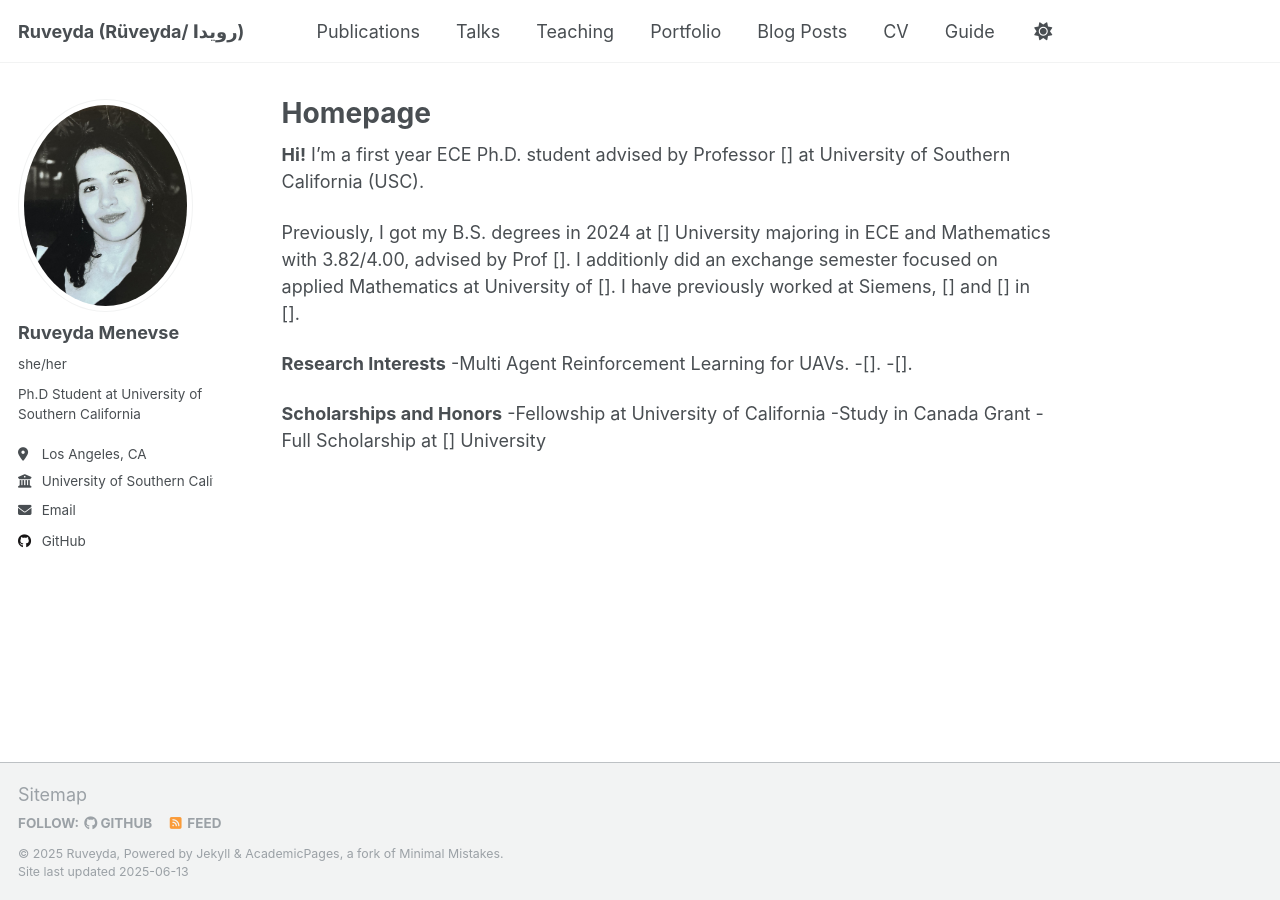
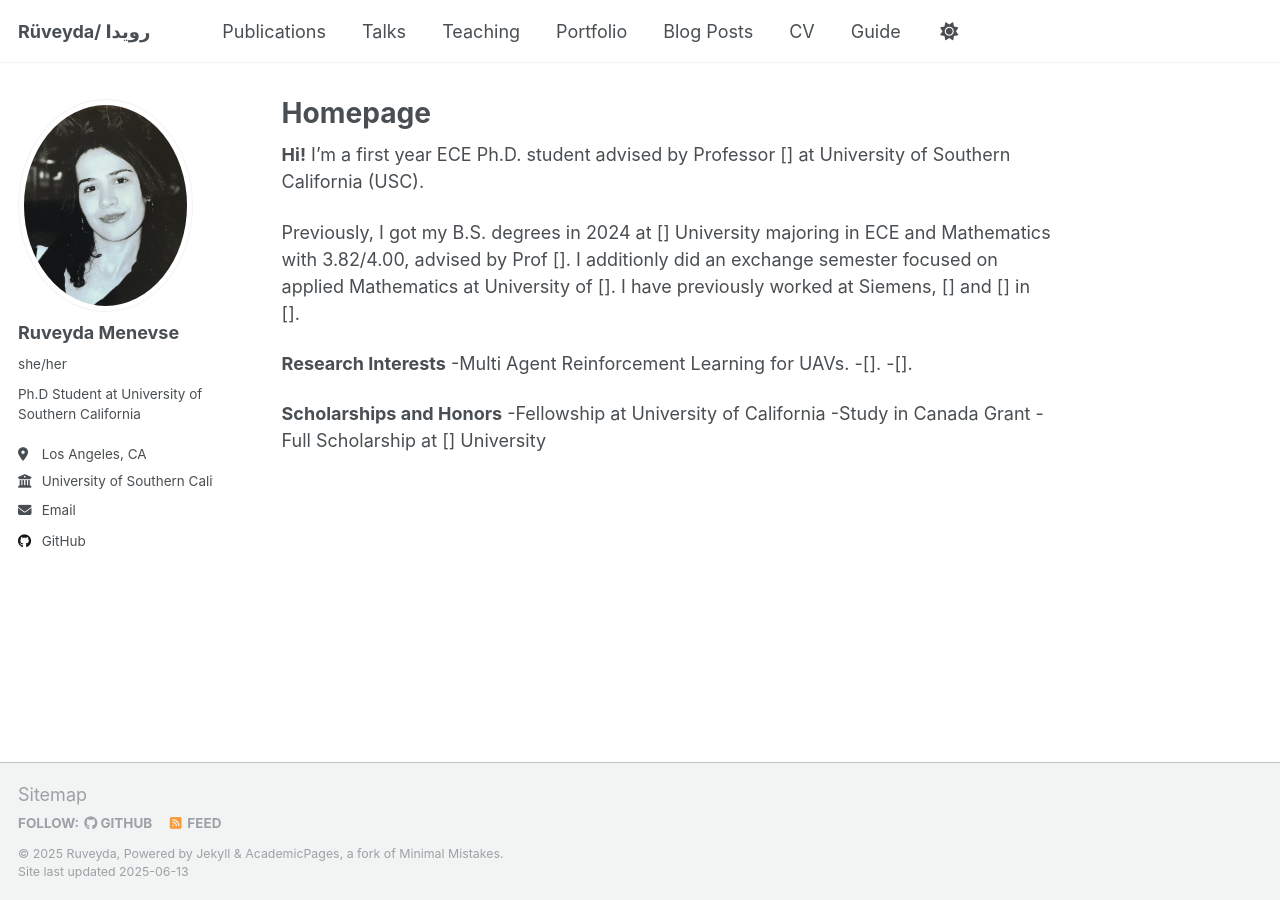
Before and after one commit to menevser/menevser.github.io, a Jekyll site: the page built from _pages/about.md, in a window 1280 px wide. Built offline with Jekyll 4.4.1, drawn with Linux system fonts in a browser that asks for light colours.

Commit message:
Update _config.yml

```diff
--- a/_config.yml
+++ b/_config.yml
@@ -9,7 +9,7 @@
 # Basic Site Settings
 locale                   : "en-US"
 site_theme               : "default"
-title                    : "Ruveyda (Rüveyda/	رويدا)"
+title                    : "Rüveyda/	رويدا"
 title_separator          : "-"
 name                     : &name "Ruveyda"
 description              : &description "Ph.D Student at University of Southern California"
```
